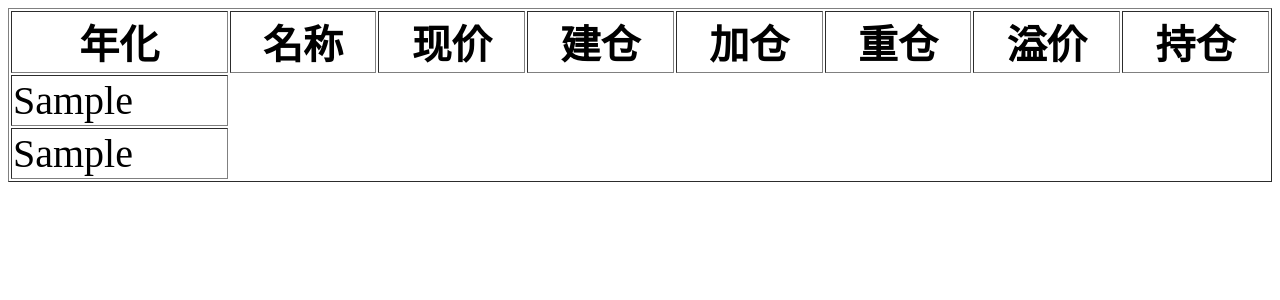
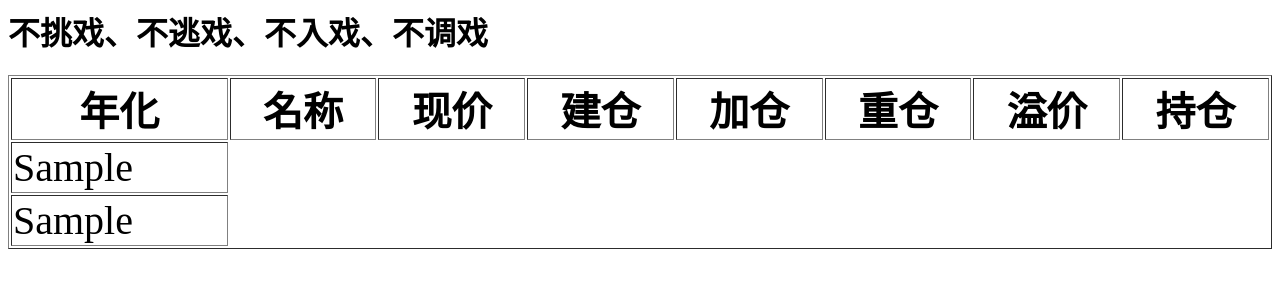
Before and after one commit to winsert/myweb, a Flask app: template app/templates/mobile.html in a window 1280 px wide. Shown: the top 300 px of the page. Run offline with Flask 2, Linux system fonts and the light colour scheme; the template is opened without the code that fills it: most values are stand-ins (such as "Sample title", 1, 10 or a date in 2020).

Commit message:
+不挑戏、不逃戏、不入戏、不调戏

```diff
--- a/app/templates/mobile.html
+++ b/app/templates/mobile.html
@@ -3,7 +3,7 @@
 <title>MyWeb v0.1 - Mobile</title>
 </head>
 <body>
-
+<h1>不挑戏、不逃戏、不入戏、不调戏</h1>
 <table border="1" width="100%" style="font-size:40px;">
 <th>年化</th>
 <th>名称</th>
```
